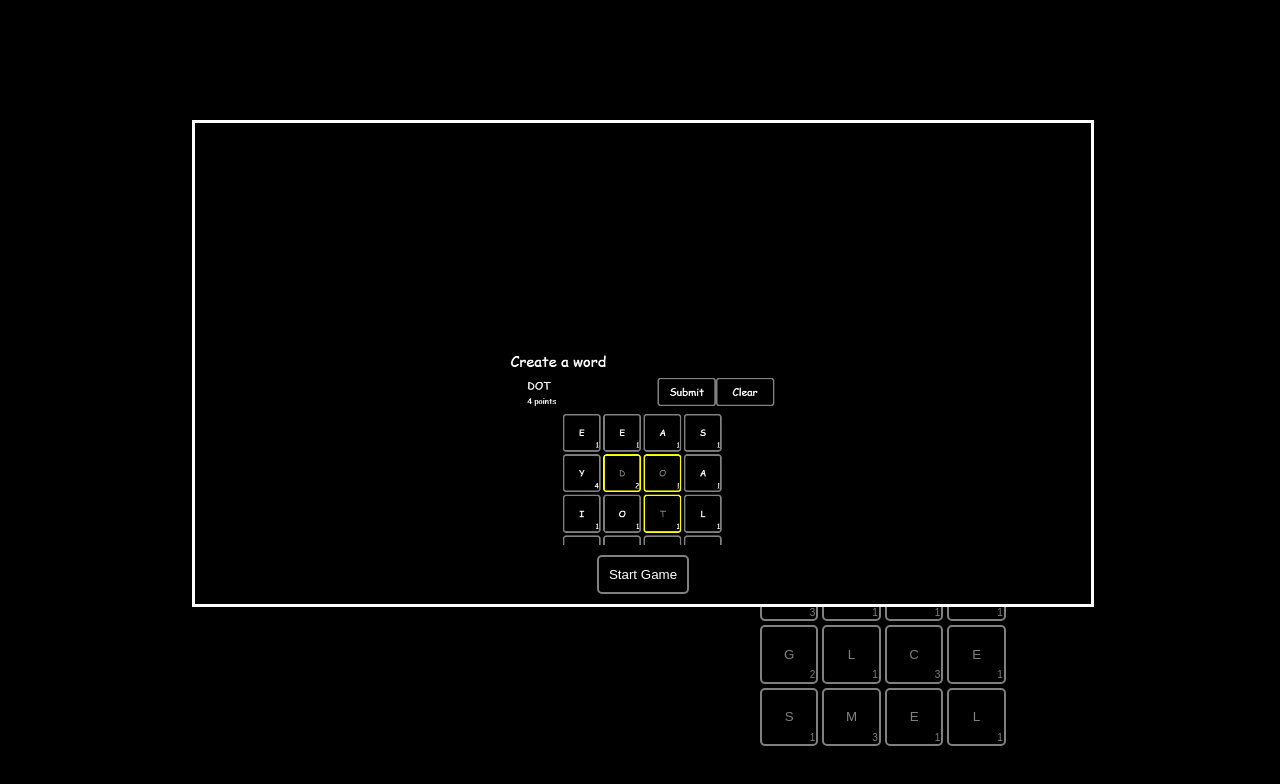
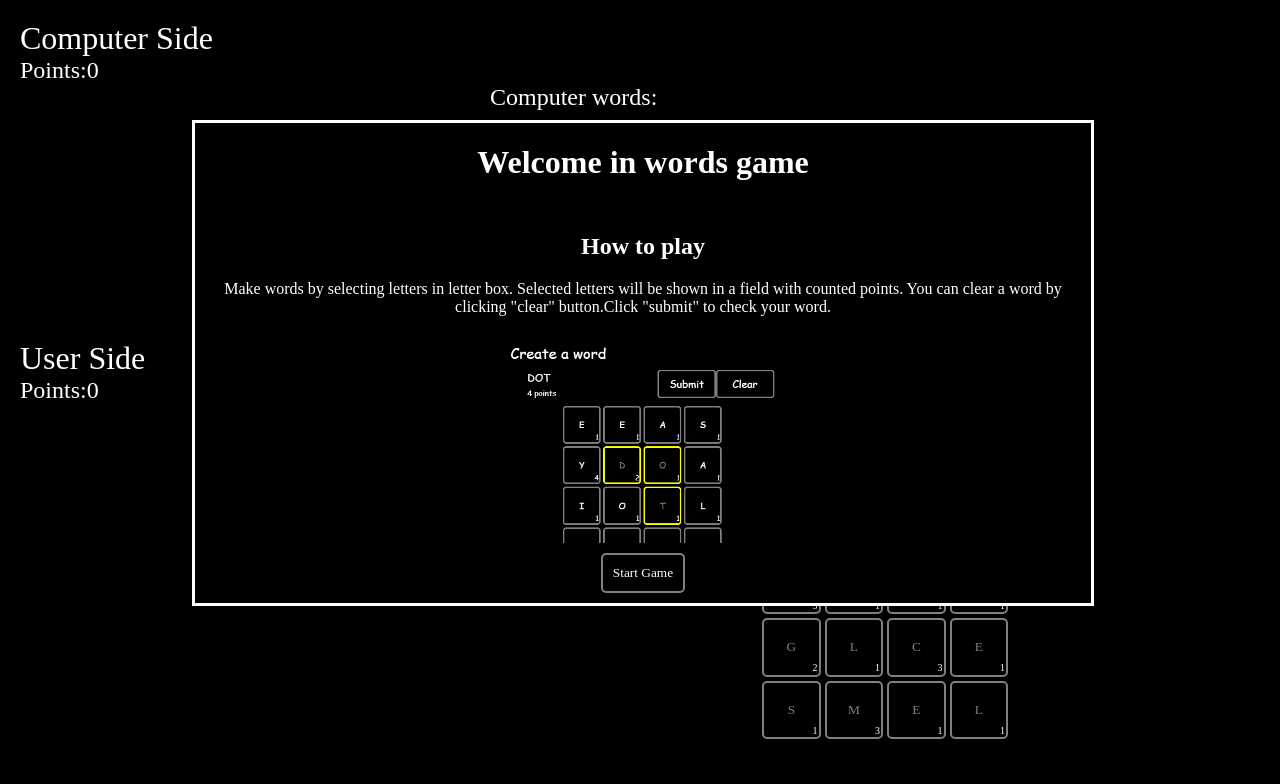
Before and after one commit to Wielqus/words-game, a React (Create React App) app in the folder client/: page / in a window 1280 px wide. Shown: the top 784 px of the page. Built offline with nearby package versions, Linux system fonts and the light colour scheme.

Commit message:
Change font

```diff
--- a/client/src/App.css
+++ b/client/src/App.css
@@ -1,3 +1,7 @@
+*{
+  font-family: 'Bungee', cursive;
+  color:white;
+}
 body{
   background-color: black;
   padding:20px;
```
